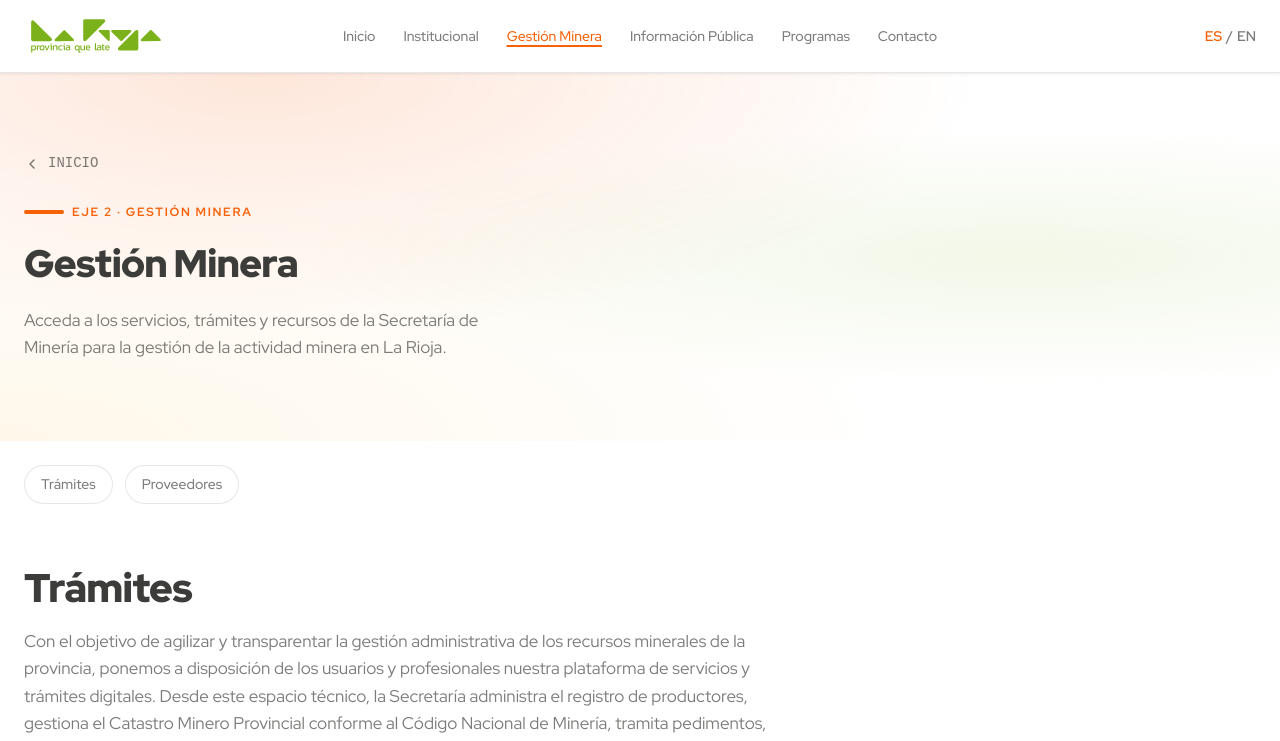
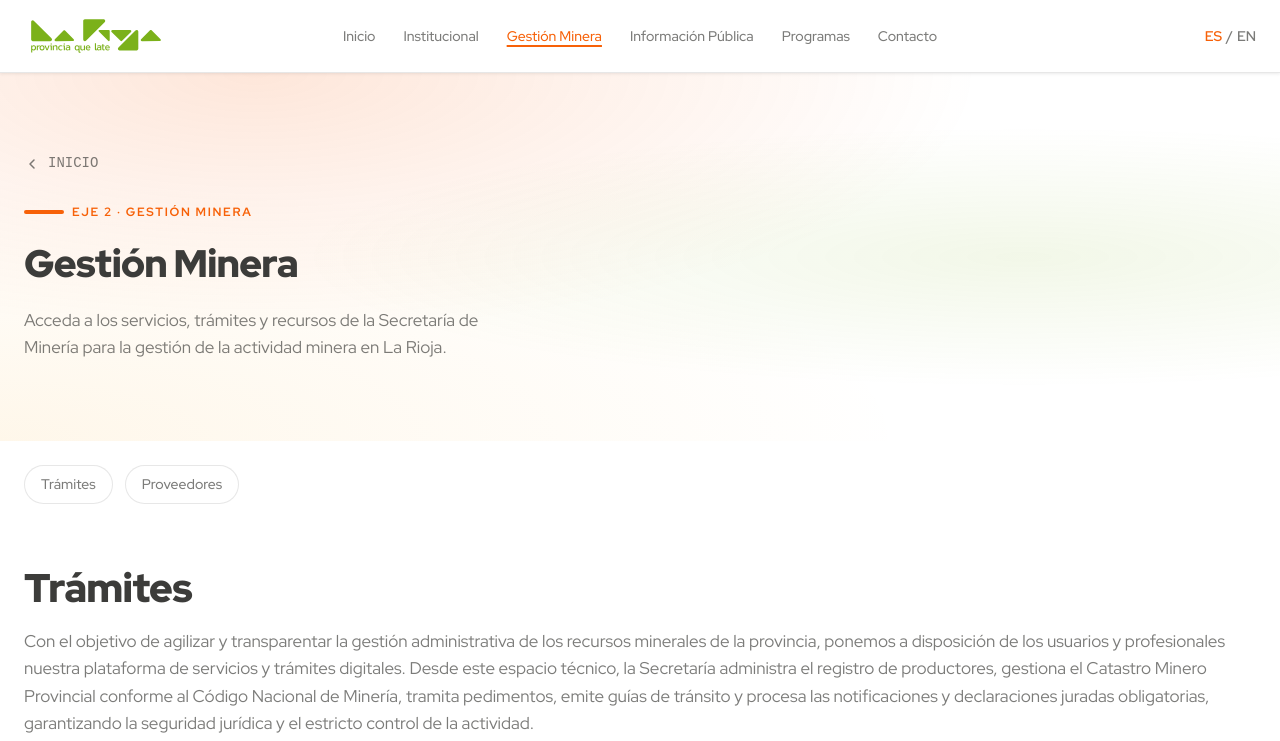
Before and after one commit to josemaldocarre/Web-Institucional-Minera-La-Rioja, a React (Vite) app: page /gestion-minera in a window 1280 px wide. Shown: the top 741 px of the page. Built offline with nearby package versions, Linux system fonts and the light colour scheme.

Commit message:
refactor(ContentSection): remove max-width from description class for improved layout flexibility

```diff
--- a/src/components/ui/ContentSection/ContentSection.module.scss
+++ b/src/components/ui/ContentSection/ContentSection.module.scss
@@ -6,7 +6,6 @@
 
 .description {
   margin: 0;
-  max-width: 48rem;
   font-family: var(--font-family-display);
   font-size: var(--font-size-md);
   font-weight: var(--font-weight-regular);
```
